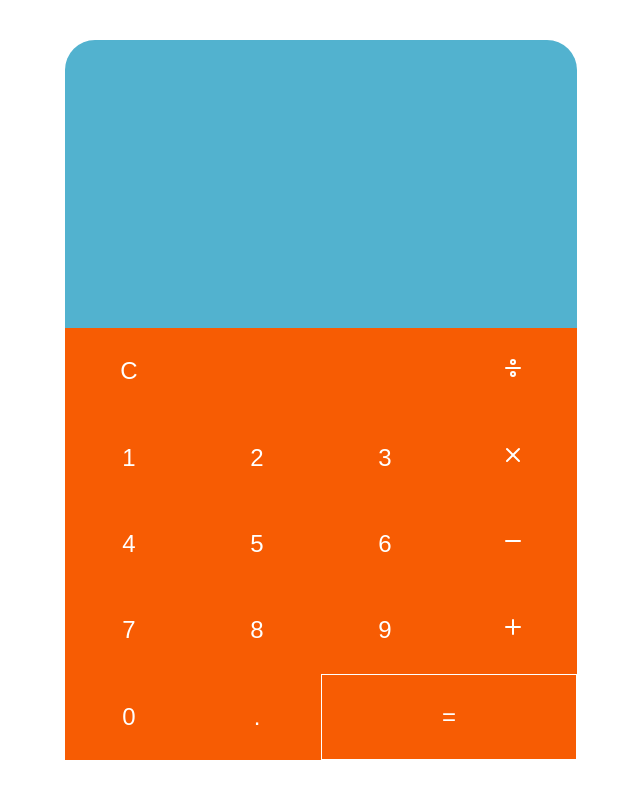
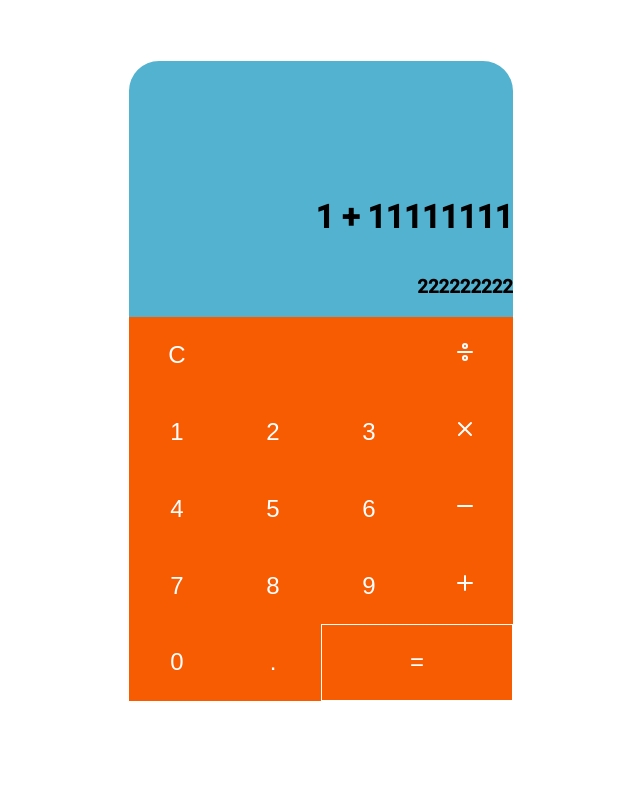
Before and after one commit to Xvll-L/Calculator-App, a plain HTML site: page index.html in a window 1280 px wide. Shown: the whole page, without its empty margins (319-959 px from the left). Drawn offline with Linux system fonts and the light colour scheme.

Commit message:
calculator ui done

```diff
--- a/Style.css
+++ b/Style.css
@@ -14,11 +14,11 @@ main{
 }
 
 .Calculator{
-    height: 90%;
-    width: 40%;
+    height: 80%;
+    width: 30%;
     outline: px solid red;
     border-radius: 50px;
-    background-color: #F75C03;
+
 }
 
 .Calculator .Display{
@@ -26,6 +26,18 @@ main{
     height: 40%;
     background-color: #52B2CF;
     border-radius: 30px 30px 0 0;
+    outline: 0px solid red;
+    margin-top: -5%;
+    display: flex;
+    align-items: end;
+
+}
+
+.Display .Display-text{
+    width: 100%;
+    display: flex;
+    flex-direction: column;
+    align-items: end;
 }
 
 .btn{
@@ -142,3 +154,9 @@ button:hover{
 
     grid-row: 5;
 }
+
+.colours{
+    width: 100%;
+    height: 100%;
+    background-color: #F75C03;
+}
--- a/index.html
+++ b/index.html
@@ -15,7 +15,12 @@
 
     <div class="Calculator">
 
-        <div class="Display"></div>
+        <div class="Display">
+            <div class="Display-text">
+                <h1>1 + 11111111</h1>
+                <h3>222222222</h3>
+            </div>
+        </div>
         <div class="btn">
             <button type="button" value="0" class="buttons btn-0">0</button>
             <button type="button" value="1" class="buttons btn-1">1</button>
@@ -42,6 +47,8 @@
             <button type="button" value="clear" class="buttons btn-clear">C</button>
             <button type="button" value="equal" class="buttons btn-equal">=</button>
             <button type="button" value="dot" class="buttons btn-dot">.</button>
+            <span class="colours"></span>
+            <span class="colours"></span>
         </div>
 
     </div>
```
